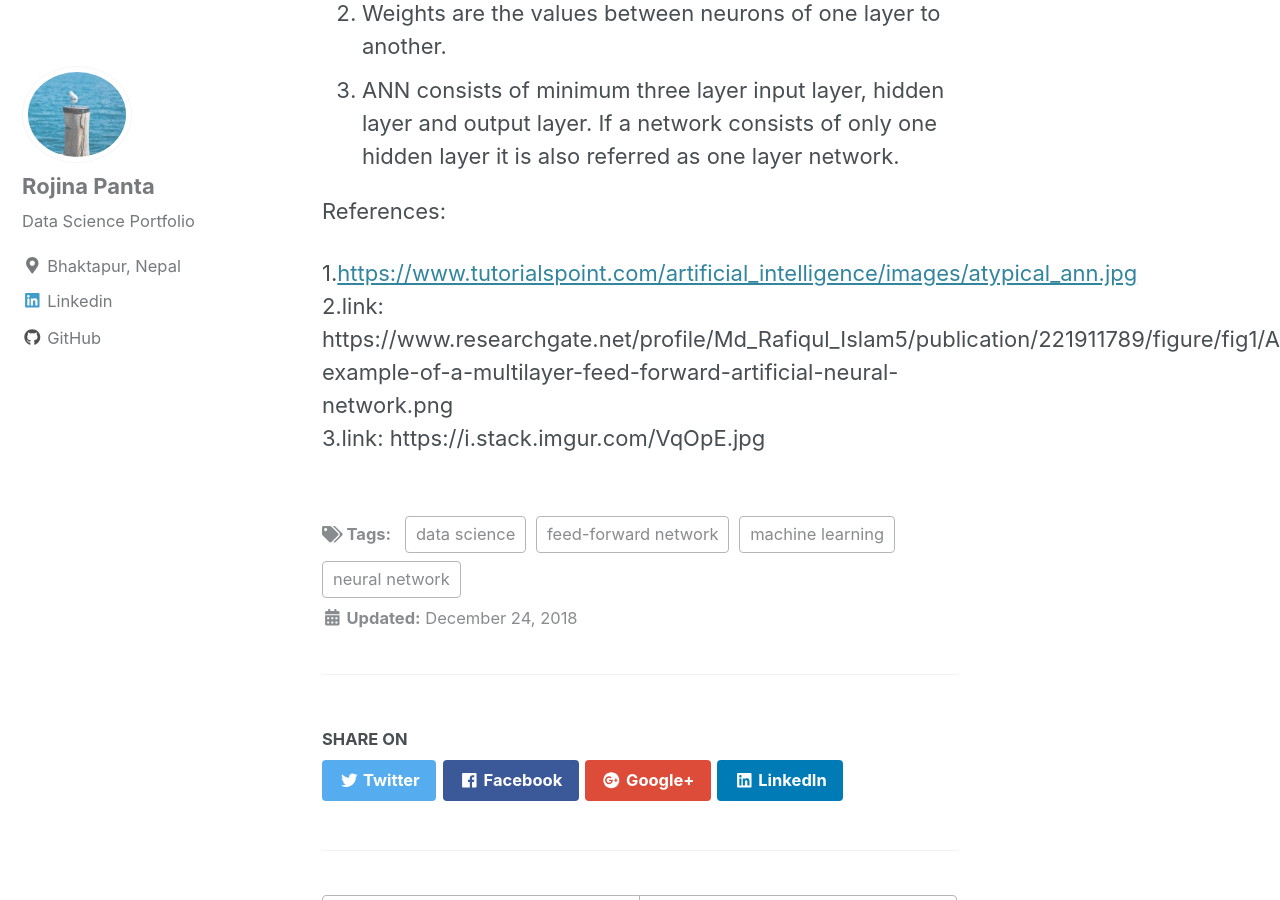
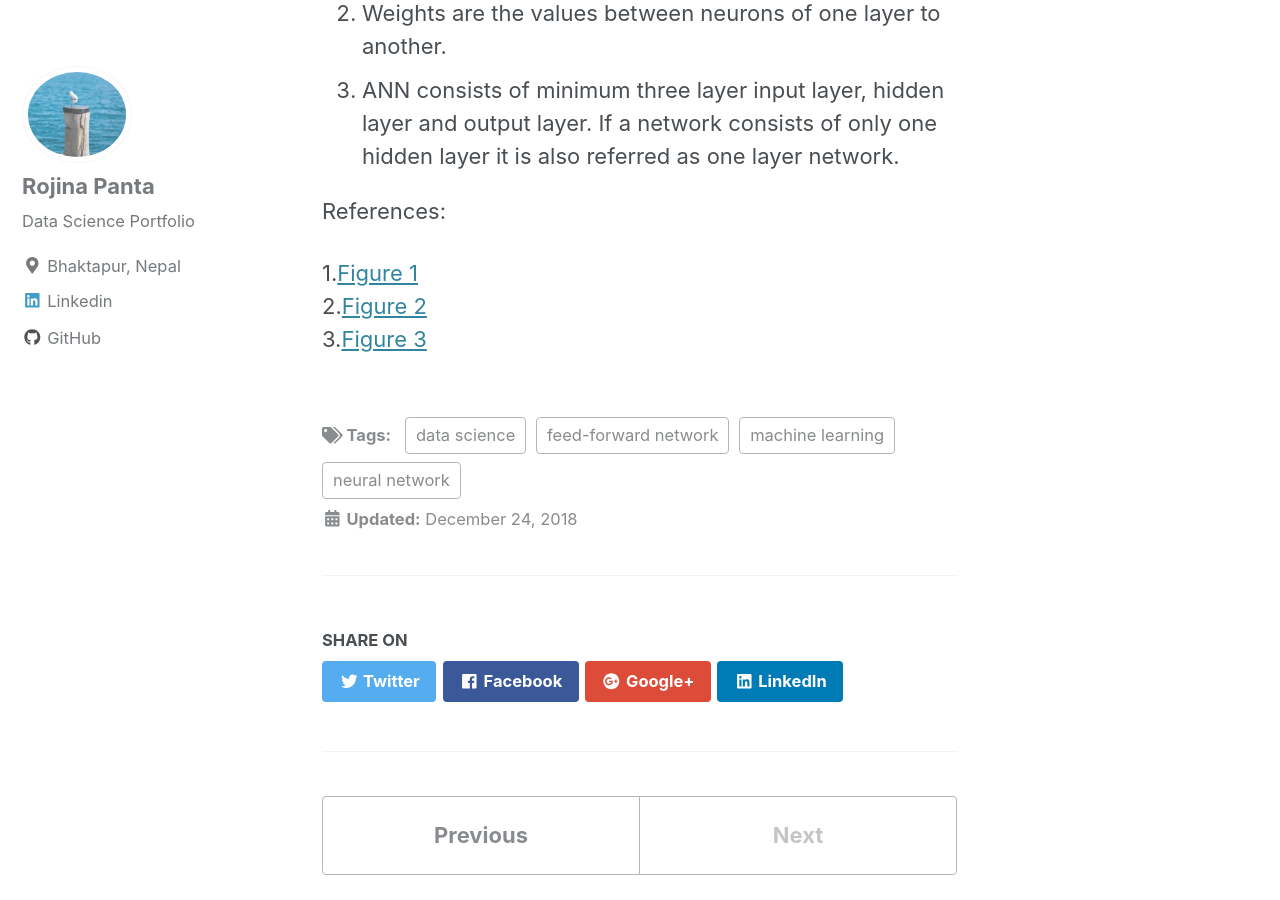
Before and after one commit to Rojina99/Rojina99.github.io, a Jekyll site: the page built from _posts/2018-12-26-understanding_ann.md, in a window 1280 px wide and 900 px high, scrolled down 2419 px. Built offline with Jekyll 4.4.1, drawn with Linux system fonts in a browser that asks for light colours; cached includes are drawn as plain includes; nearby versions of some CDN libraries; some of the changed text lies outside the part shown.

Commit message:
ANN References

```diff
--- a/_posts/2018-12-26-understanding_ann.md
+++ b/_posts/2018-12-26-understanding_ann.md
@@ -29,9 +29,6 @@
 
 References:
 
-  1.[https://www.tutorialspoint.com/artificial_intelligence/images/atypical_ann.jpg](https://www.tutorialspoint.com/artificial_intelligence/images/atypical_ann.jpg )
-  <br>
-  2.link:  https://www.researchgate.net/profile/Md_Rafiqul_Islam5/publication/221911789/figure/fig1/AS:304732305412105@1449665251675/An-example-of-a-multilayer-feed-forward-artificial-neural-network.png
-  <br>
-  3.link: https://i.stack.imgur.com/VqOpE.jpg
-  <br>
+  1.<a href="https://www.tutorialspoint.com/artificial_intelligence/images/atypical_ann.jpg">Figure 1</a><br>
+  2.<a href="         https://www.researchgate.net/profile/Md_Rafiqul_Islam5/publication/221911789/figure/fig1/AS:304732305412105@1449665251675/An-example-of-a-multilayer-feed-forward-artificial-neural-network.png">Figure 2</a><br>
+  3.<a href="https://i.stack.imgur.com/VqOpE.jpg">Figure 3</a><br>
```
